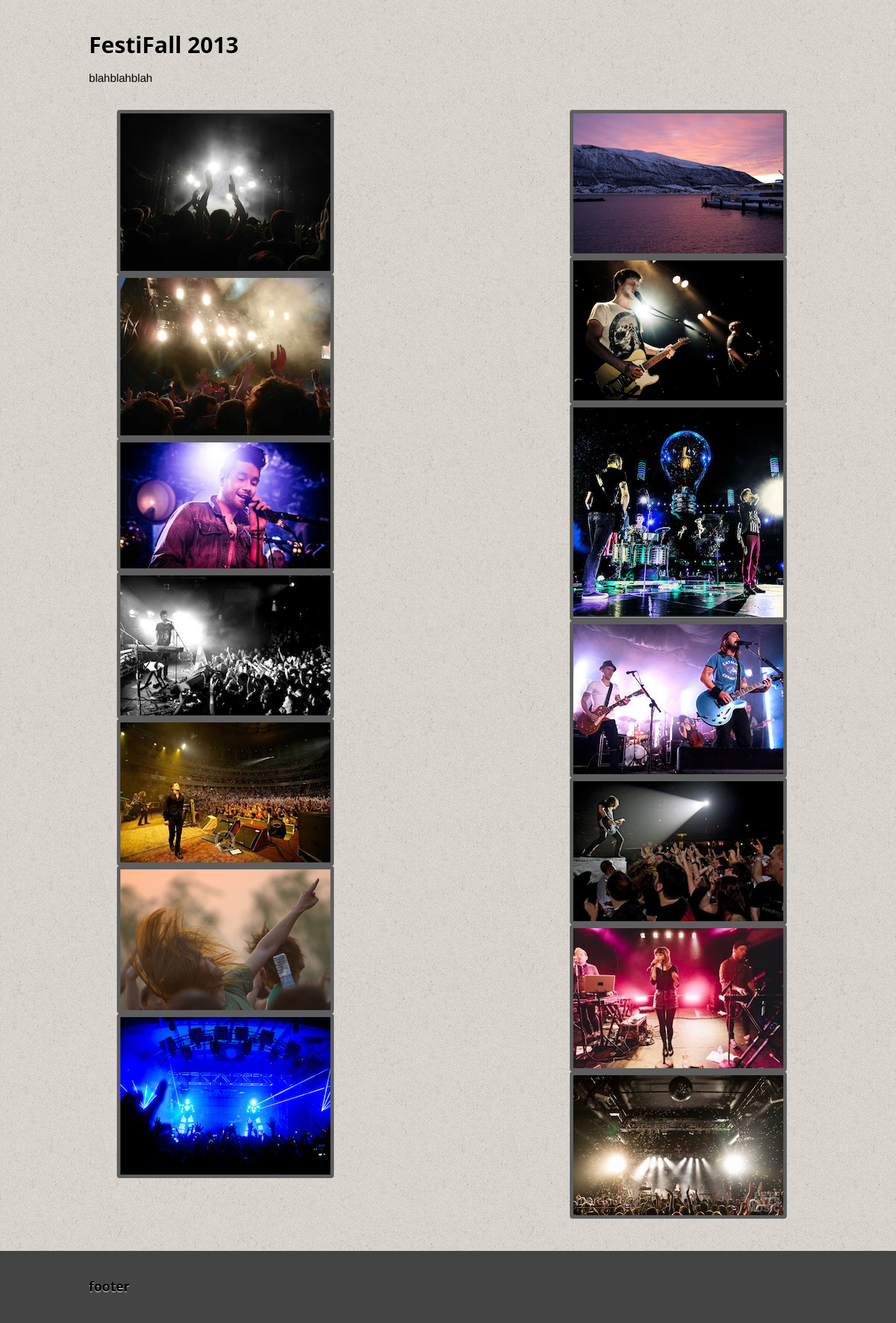
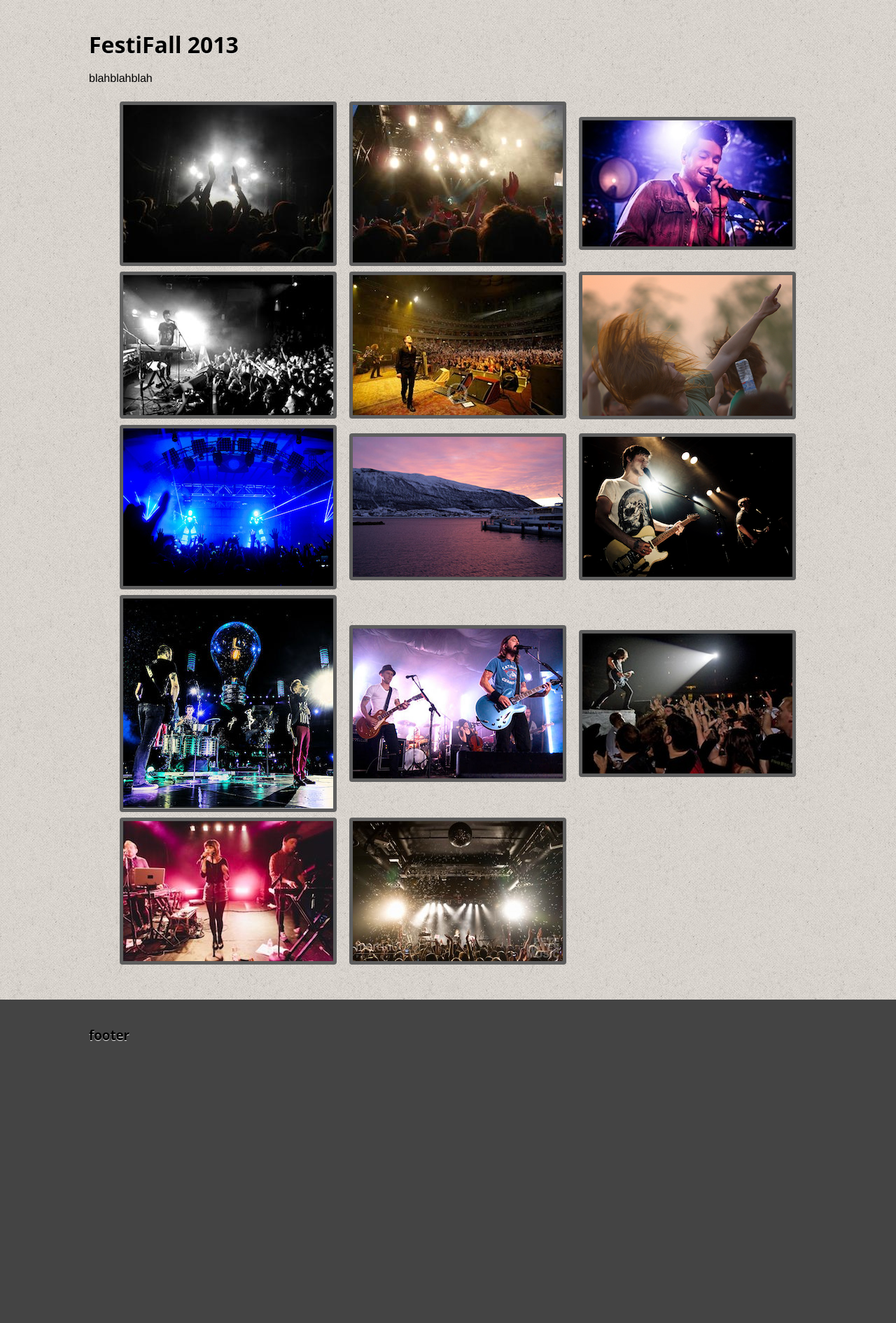
Before and after one commit to nicholedwight/FestiFall, a PHP site: page /gallery.html in a window 1280 px wide. Shown: the part 69-1959 px from the top of the page at 70% size. After the commit the page ends 1556 px from the top, so only its background shows below. Run offline with PHP 8.4, Linux system fonts and the light colour scheme; some libraries are stand-ins or nearby versions.

Commit message:
Fixed gallery weirdness

```diff
--- a/css/main.css
+++ b/css/main.css
@@ -76,20 +76,11 @@ textarea {
   border-color: #00bfa8;
 }
 
-.imageleft {
-  float: left;
-  list-style: none;
+.gallery li {
+  display: inline-block;
+  width: 32%;
+  margin: .25em;
 }
-
-.imageleft li {
-}
-
-.imageright {
-  float: right;
-  width: 33%;
-  list-style: none;
-}
-
 .lineup {
   width: 100%;
   list-style: none;
--- a/gallery.html
+++ b/gallery.html
@@ -44,7 +44,7 @@
 
                         <h1>FestiFall 2013</h1>
                         <p>blahblahblah</p>
-                        <ul class="imageleft">
+                        <ul class="gallery">
                         <li><a href="img/fest1.jpg" data-lightbox="Festival Image" title="Taken by myself in 2012"><img src="img/fest1thumb.jpg" class="box"></a></li>
                         <li><a href="img/fest2.jpg" data-lightbox="Festival Image" title="Taken by myself in 2012"><img src="img/fest2thumb.jpg" class="box"></a></li>
                         <li><a href="img/fest3.jpg" data-lightbox="Festival Image" title="Bastille http://www.theguardian.com/tv-and-radio/2013/jul/24/tv-bad-at-music-shows"><img src="img/fest3thumb.jpg" class="box"></a></li>
@@ -52,8 +52,6 @@
                         <li><a href="img/fest5.jpg" data-lightbox="Festival Image" title="The Killers http://www.pagesdigital.com/giveaway-the-killers-live-dvd/"><img src="img/fest5thumb.jpg" class="box"></a></li>
                         <li><a href="img/fest6.jpg" data-lightbox="Festival Image" title="FestiFall http://www.flickr.com/photos/antonis/"><img src="img/fest6thumb.jpg" class="box"></a></li>
                         <li><a href="img/fest7.jpg" data-lightbox="Festival Image" title="FestiFall http://www.flickr.com/photos/adamjackson/"><img src="img/fest7thumb.jpg" class="box"></a></li>
-                      </ul>
-                      <ul class="imageright">
                       <li><a href="img/fest8.jpg" data-lightbox="Festival Image" title="Tromsø http://www.flickr.com/photos/richardmartin/"><img src="img/fest8thumb.jpg" class="box"></a></li>
                       <li><a href="img/fest9.jpg" data-lightbox="Festival Image" title="White Lies http://www.mekuriageti.net/works/white-lies/"><img src="img/fest9thumb.jpg" class="box"></a></li>
                       <li><a href="img/fest10.jpg" data-lightbox="Festival Image" title="Muse http://www.gigwise.com/features/85371/review-10-things-about-muse-live-at-rome-olympic-stadium"><img src="img/fest10thumb.jpg" class="box"></a></li>
```
Lines whose indentation alone changed are shown as unchanged.
